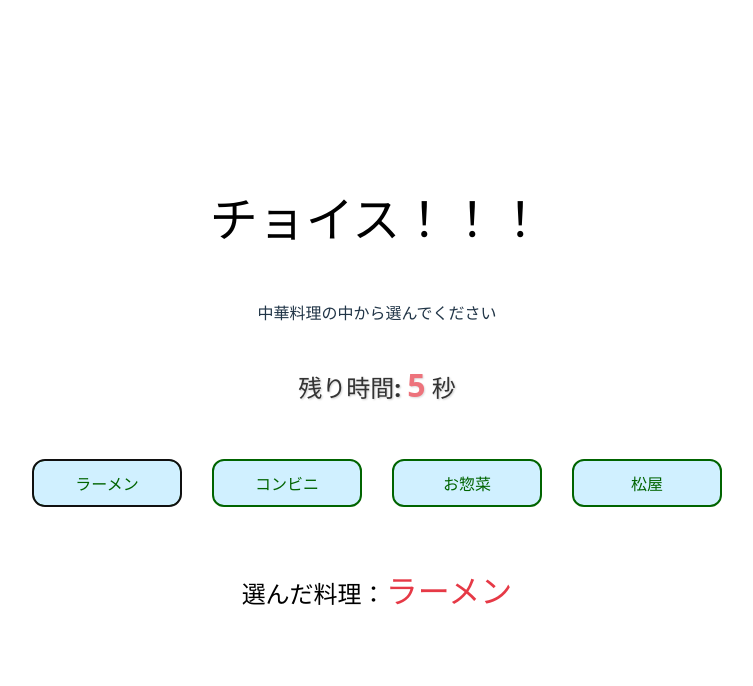
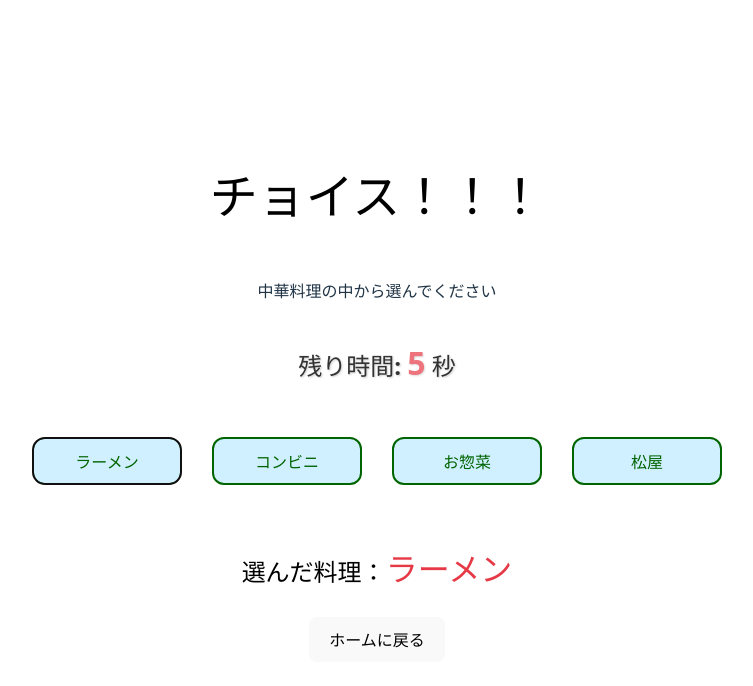
Before and after one commit to ahiru401066/hack4, a React (Vite) app in the folder frontend/app/: page /transition2 in a window 1280 px wide. Both pictures are taken after a click on the button "ラーメン". Shown: the top 686 px of the page, without its empty margins (263-1016 px from the left). Built offline with nearby package versions, Linux system fonts and the light colour scheme.

Commit message:
ホームに戻るボタン

```diff
--- a/frontend/app/src/Transition2.tsx
+++ b/frontend/app/src/Transition2.tsx
@@ -1,11 +1,11 @@
 import React, { useEffect, useState } from 'react';
-import { useLocation } from 'react-router-dom';
+import { useLocation, useNavigate } from 'react-router-dom';
 import './Transition2.css';
 
 const Transition2 = () => {
   const location = useLocation();
+  const navigate = useNavigate();
   const selectedSubcategory = location.state?.selectedSubcategory as string | undefined;
-
   const [timeLeft, setTimeLeft] = useState(10); // 10秒カウントダウン
   const [selected, setSelected] = useState<string | null>(null);
 
@@ -51,9 +51,15 @@ const Transition2 = () => {
       </div>
 
       {selected && (
-      <p className="selected-result">
-      選んだ料理：<span className="selected-name">{selected}</span>
-      </p>
+        <>
+        <p className="selected-result">
+        選んだ料理：<span className="selected-name">{selected}</span>
+        </p>
+        <button className="home-button"
+          onClick={() => navigate('/')}>
+          ホームに戻る
+        </button>
+      </>
       )}
 
     </div>
```
